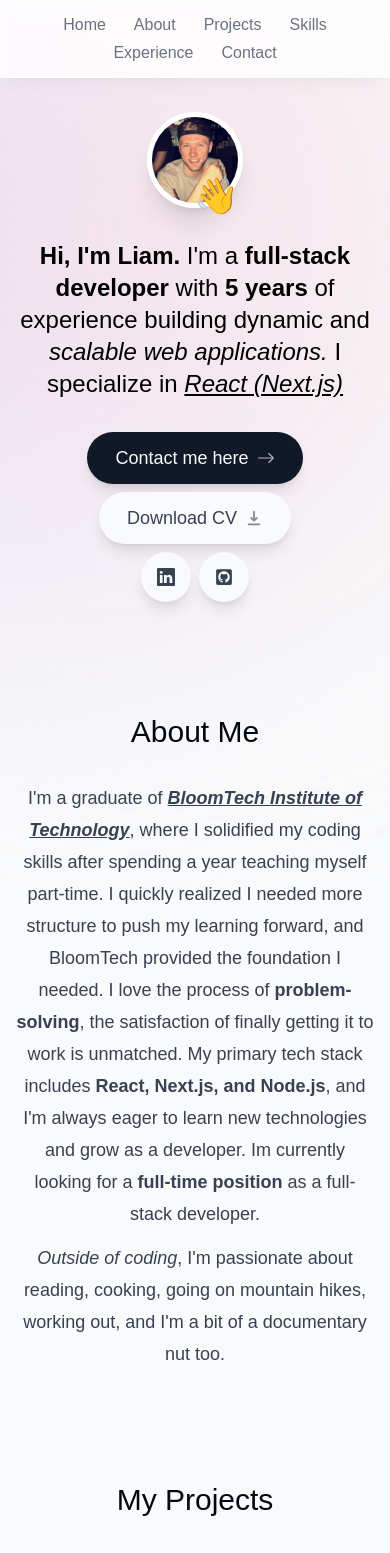
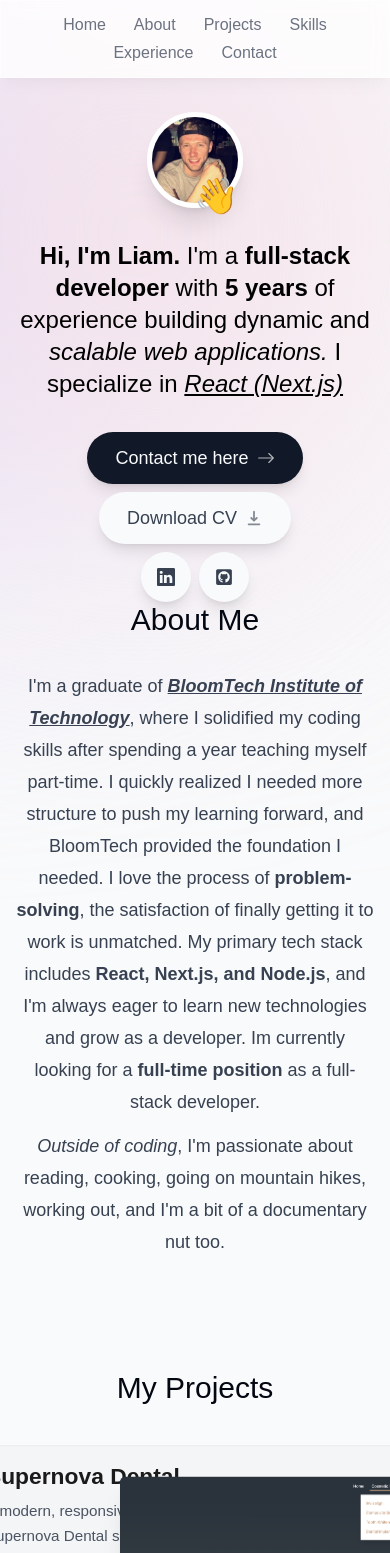
Before and after one commit to curm90/My-Dev-Portfolio, a Next.js app: page / in a window 390 px wide. Shown: the top 1553 px of the page. Built offline with nearby package versions, Linux system fonts and the light colour scheme.

Commit message:
add ids to sections so navigation works

```diff
--- a/src/components/About.tsx
+++ b/src/components/About.tsx
@@ -6,10 +6,11 @@ import SectionHeader from './SectionHeader';
 export default function About() {
   return (
     <motion.section
+      id='about'
       initial={{ opacity: 0, y: 100 }}
       animate={{ opacity: 1, y: 0 }}
       transition={{ delay: 0.175 }}
-      className='mb-28 mt-28 max-w-[45rem] text-center text-lg leading-8 text-gray-700 sm:mt-0'
+      className='mb-28 max-w-[45rem] scroll-mt-28 text-center text-lg leading-8 text-gray-700 sm:mt-0'
     >
       <SectionHeader header='About me' />
       <p className='mb-3'>
--- a/src/components/Header.tsx
+++ b/src/components/Header.tsx
@@ -6,7 +6,7 @@ import Link from 'next/link';
 
 export default function Header() {
   return (
-    <header className='relative z-[999px]'>
+    <header className='relative z-[999]'>
       <motion.div
         initial={{ y: -100, x: '-50%', opacity: 0 }}
         animate={{ y: 0, x: '-50%', opacity: 1 }}
--- a/src/components/Intro.tsx
+++ b/src/components/Intro.tsx
@@ -9,9 +9,9 @@ import { FaGithubSquare } from 'react-icons/fa';
 
 export default function Intro() {
   return (
-    <section>
+    <section id='home' className='scroll-mt-96'>
       <div className='flex items-center justify-center'>
-        <div className='relative -z-10'>
+        <div className='relative'>
           <motion.div
             initial={{ opacity: 0, scale: 0 }}
             animate={{ opacity: 1, scale: 1 }}
--- a/src/components/Projects.tsx
+++ b/src/components/Projects.tsx
@@ -1,11 +1,11 @@
+import React from 'react';
 import { projects } from '@/lib/data';
 import SectionHeader from './SectionHeader';
-import React from 'react';
 import Project from './Project';
 
 export default function Projects() {
   return (
-    <section className='mb-8'>
+    <section id='projects' className='mb-8 scroll-mt-28'>
       <SectionHeader header='My projects' />
       <div className='flex flex-col gap-6'>
         {projects.map((project) => (
```
